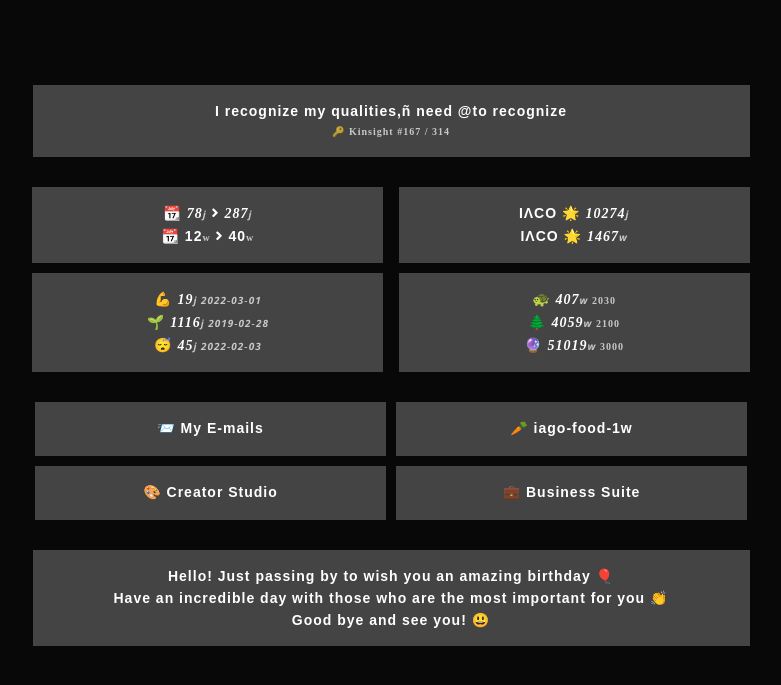
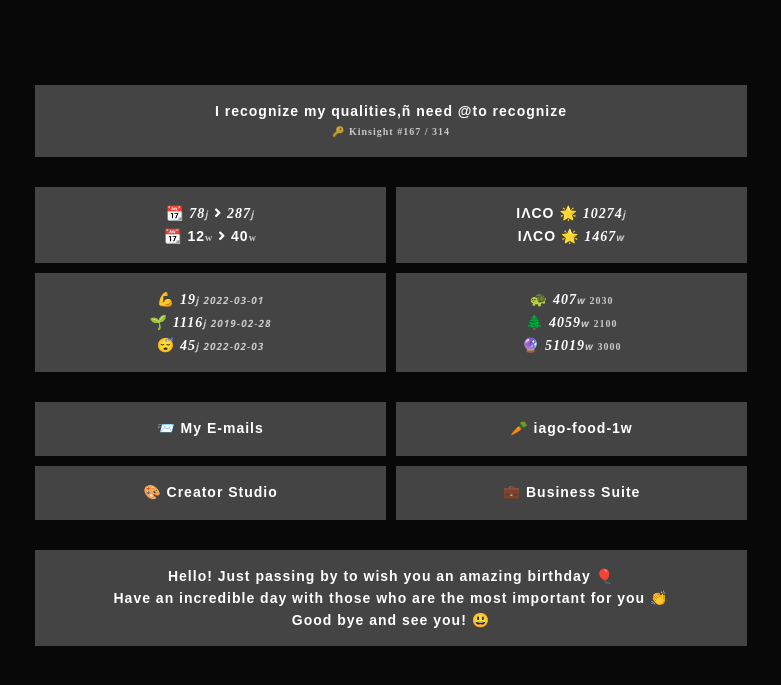
Before and after one commit to e-rotaract/e-rotaract.github.io, a Jekyll site: the page built from _pages/ctrl.md, in a window 1280 px wide. Shown: the top 685 px of the page, without its empty margins (259-1040 px from the left). Built offline with Jekyll 4.4.1, drawn with Linux system fonts in a browser that asks for light colours; some web fonts are replaced.

Commit message:
Fixed spacing

```diff
--- a/_pages/ctrl.md
+++ b/_pages/ctrl.md
@@ -33,27 +33,22 @@
 </script>
 
 <ul class="showcase">
-  <a onclick="document.location='https://www.timeanddate.com/calendar/custom.html?year='+new Date().getFullYear()+'&amp;country=5&amp;cols=0&amp;fdow=6&amp;wno=6&amp;wncs=2&amp;ctf=2&amp;wdf=1&amp;holmark=2&amp;hod=1&amp;hcl=1&amp;cdt=1&amp;ccg=1&amp;cci=6&amp;ccp=3&amp;ccu=10&amp;ccz=0&amp;cwd=2______2&amp;cwf=______&amp;holm=1&amp;doy=1&amp;dly=1&amp;hid=1&amp;typ=0&amp;display=3&amp;df=1'">
-    <li>
-      📆 <b id="yeardayspassed">_</b>&nbsp;<i class="fas fa-angle-right"></i>&nbsp;<b id="yeardaystogo">_</b>
-      <br>
-      📆 <script>document.write(new Date().getWeekNumber());</script><small>w</small>&nbsp;<i class="fas fa-angle-right"></i>&nbsp;<script>document.write(new Date(new Date().getFullYear(), 11, 30).getWeekNumber() - new Date().getWeekNumber());</script><small>w</small>
-    </li>
-  </a>
-  <li>
+  <a onclick="document.location='https://www.timeanddate.com/calendar/custom.html?year='+new Date().getFullYear()+'&amp;country=5&amp;cols=0&amp;fdow=6&amp;wno=6&amp;wncs=2&amp;ctf=2&amp;wdf=1&amp;holmark=2&amp;hod=1&amp;hcl=1&amp;cdt=1&amp;ccg=1&amp;cci=6&amp;ccp=3&amp;ccu=10&amp;ccz=0&amp;cwd=2______2&amp;cwf=______&amp;holm=1&amp;doy=1&amp;dly=1&amp;hid=1&amp;typ=0&amp;display=3&amp;df=1'"><li>
+    📆 <b id="yeardayspassed">_</b>&nbsp;<i class="fas fa-angle-right"></i>&nbsp;<b id="yeardaystogo">_</b>
+    <br>
+    📆 <script>document.write(new Date().getWeekNumber());</script><small>w</small>&nbsp;<i class="fas fa-angle-right"></i>&nbsp;<script>document.write(new Date(new Date().getFullYear(), 11, 30).getWeekNumber() - new Date().getWeekNumber());</script><small>w</small>
+  </li></a><a><li>
     IΛCO 🌟 <b id="borndayspassed">_</b><br>
     IΛCO 🌟 <b id="bornweekspassed">_</b>
-  </li>
-  <li>
+  </li></a><a><li>
     💪 <b id="gym">_</b><br>
     🌱 <b id="vegan">_</b><br>
     😴 <b id="sleepmaster">_</b>
-  </li>
-  <li>
+  </li></a><a><li>
     🐢 <b id="iaco2030">_</b><small> 2030</small><br>
     🌲 <b id="vivaci2100">_</b><small> 2100</small><br>
     🔮 <b id="iacovivaci3000">_</b><small> 3000</small>
-  </li>
+  </li></a>
 </ul>
 
 <script>
--- a/assets/css/main.css
+++ b/assets/css/main.css
@@ -923,7 +923,7 @@
 }
 
 ul.showcase.large li {
-    width: calc(90% + 1.5rem);
+    width: calc(90% + 1rem);
     max-width: 100% !important;
 }
 
```
